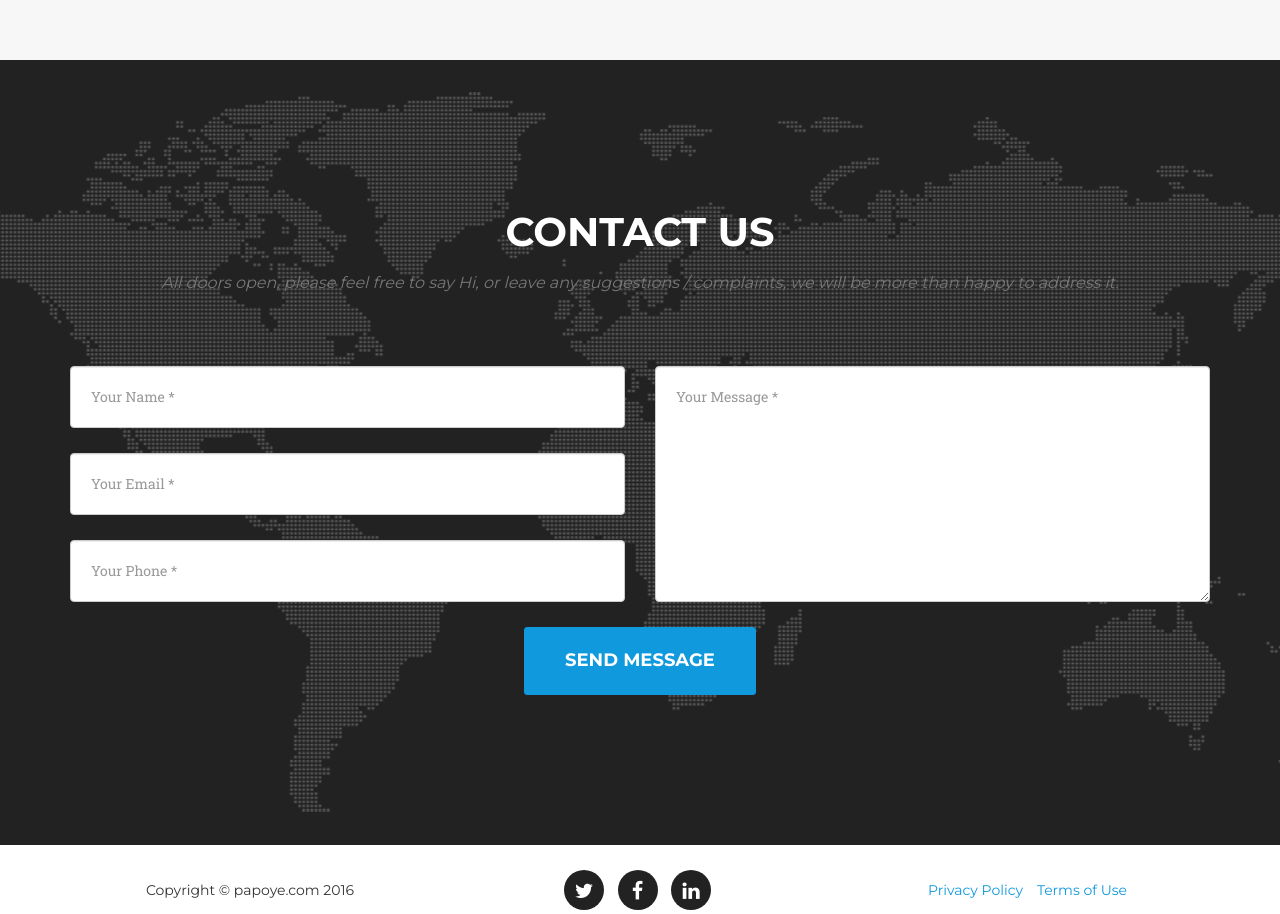
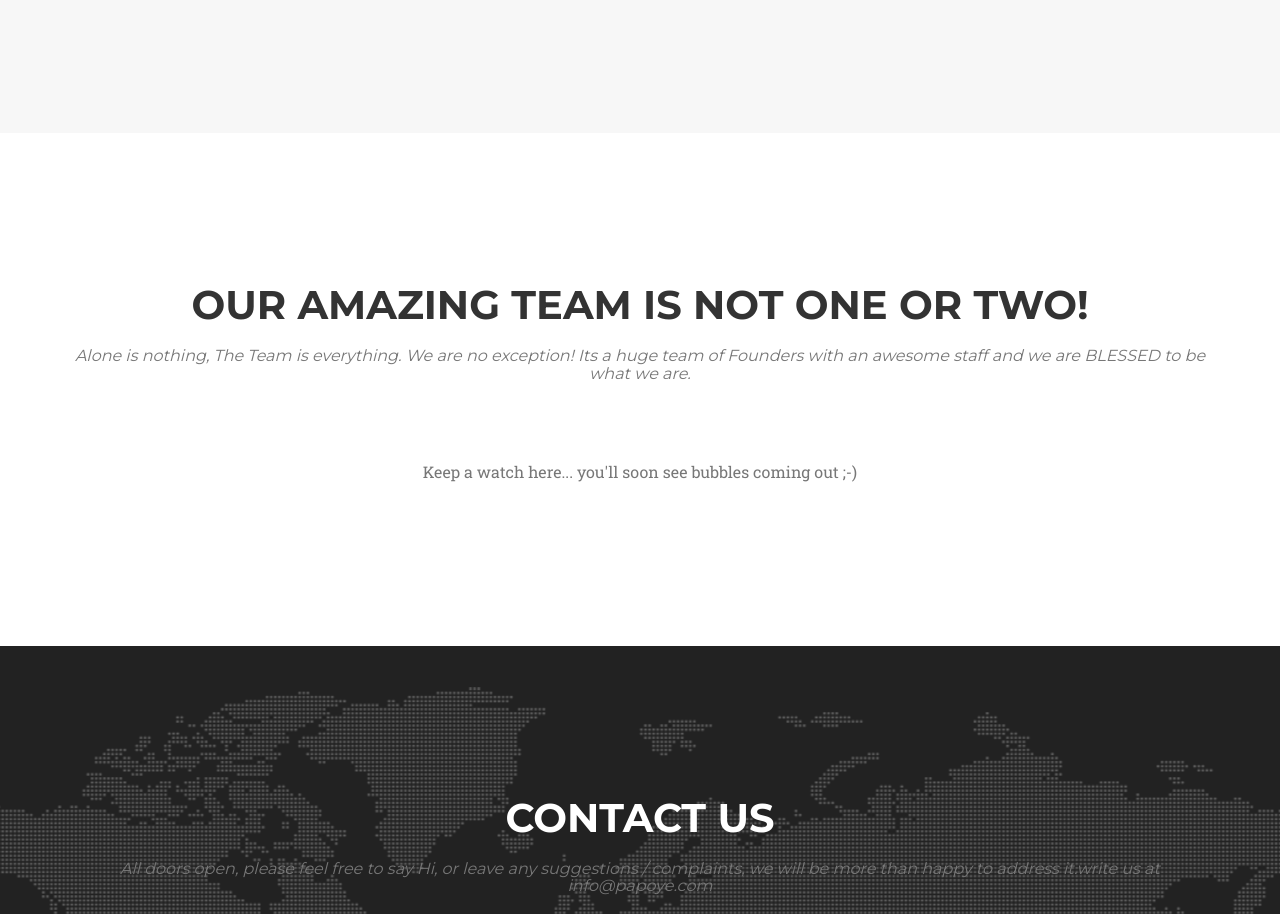
Before and after one commit to papaoye/papaoye.github.io, a website: page index.html in a window 1280 px wide. Shown: the part 3040-3954 px from the top of the page. Drawn offline with nearby package versions, Linux system fonts and the light colour scheme; a web font is replaced by a local one.

Commit message:
heder text papoye logo was overflowing the window

```diff
--- a/index.html
+++ b/index.html
@@ -83,7 +83,7 @@
     <header id="grad">
         <div class="container">
             <div class="intro-text">
-                <div class="intro-heading"><img src="img/logos/papoye_word.svg" alt="Papoye"/></div>
+                <div class="intro-heading"><img src="img/logos/papoye_word.svg" style="width: 90%;" alt="Papoye"/></div>
                 <div class="intro-lead-in">Dream. Believe. Build. Succeed</div>
                 <a href="#about" class="page-scroll btn btn-xl">More</a>
             </div>
@@ -220,15 +220,16 @@
     </section>
 
     <!-- Team Section -->
-    <!--
+
     <section id="team">
         <div class="container">
             <div class="row">
                 <div class="col-lg-12 text-center">
-                    <h2 class="section-heading">Our Amazing Team</h2>
-                    <h3 class="section-subheading text-muted">Alone is nothing, The Team is everything. We are no exception. We do have team</h3>
+                    <h2 class="section-heading">Our Amazing Team is not one or two!</h2>
+                    <h3 class="section-subheading text-muted">Alone is nothing, The Team is everything. We are no exception! Its a huge team of Founders with an awesome staff and we are BLESSED to be what we are.</h3>
                 </div>
             </div>
+<!--
             <div class="row">
                 <div class="col-sm-4">
                     <div class="team-member">
@@ -276,14 +277,15 @@
                     </div>
                 </div>
             </div>
+-->
             <div class="row">
                 <div class="col-lg-8 col-lg-offset-2 text-center">
-                    <p class="large text-muted">Its an amazing team, but lot of others are behind the screen. And we are nothing without them</p>
+                    <p class="large text-muted">Keep a watch here... you'll soon see bubbles coming out ;-)</p>
                 </div>
             </div>
         </div>
     </section>
-    -->
+
     <!-- Clients Aside -->
 <!--
     <aside class="clients">
@@ -320,7 +322,7 @@
             <div class="row">
                 <div class="col-lg-12 text-center">
                     <h2 class="section-heading">Contact Us</h2>
-                    <h3 class="section-subheading text-muted">All doors open, please feel free to say Hi, or leave any suggestions / complaints, we will be more than happy to address it.</h3>
+                    <h3 class="section-subheading text-muted">All doors open, please feel free to say Hi, or leave any suggestions / complaints, we will be more than happy to address it.write us at info@papoye.com</h3>
                 </div>
             </div>
             <div class="row">
```
